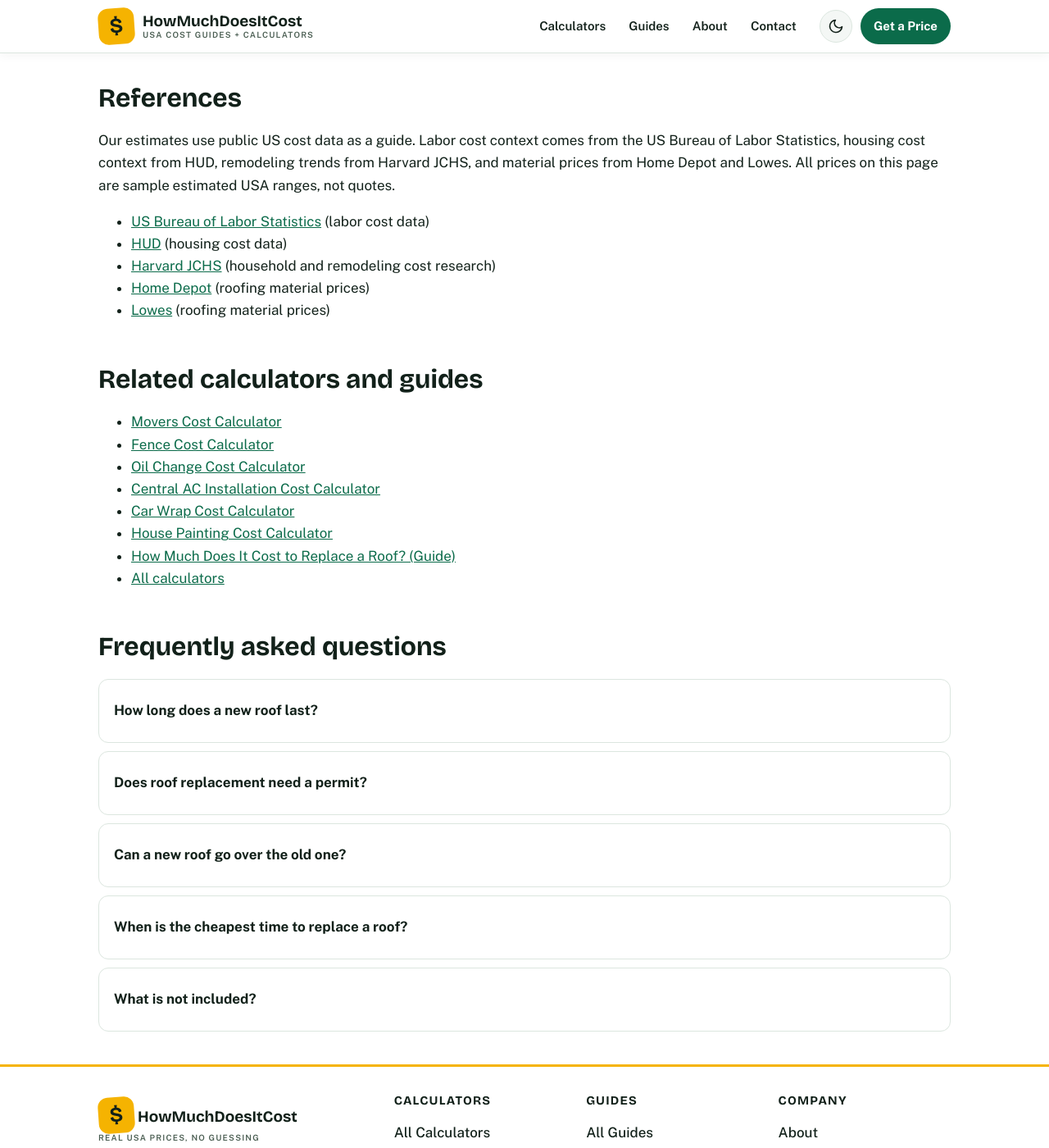
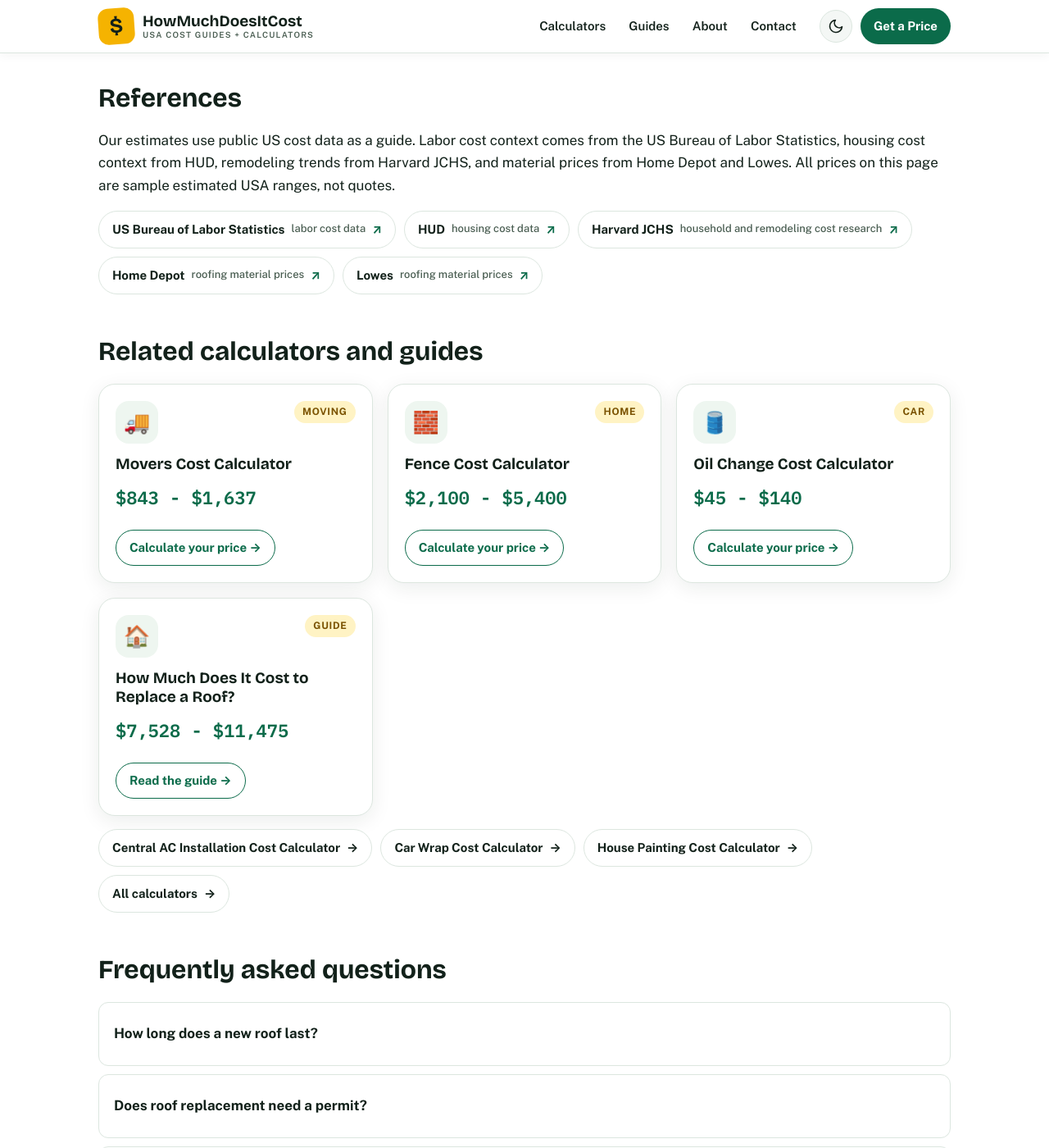
Before and after one commit to zaidmeo09-dhangal/howmuchdoesitcostusa, a Jekyll site: the page built from roof-replacement-cost-calculator.md, in a window 1280 px wide and 1400 px high, scrolled down 4023 px. Shown: the whole window at 82% size. Built offline with Jekyll 4.4.1, drawn with Linux system fonts in a browser that asks for light colours.

Commit message:
Initial deploy: add roof-replacement-cost-calculator.md

```diff
--- a/roof-replacement-cost-calculator.md
+++ b/roof-replacement-cost-calculator.md
@@ -229,25 +229,27 @@ schema: |
 
   <h2>References</h2>
   <p>Our estimates use public US cost data as a guide. Labor cost context comes from the US Bureau of Labor Statistics, housing cost context from HUD, remodeling trends from Harvard JCHS, and material prices from Home Depot and Lowes. All prices on this page are sample estimated USA ranges, not quotes.</p>
-  <ul>
-    <li><a href="https://www.bls.gov/">US Bureau of Labor Statistics</a> (labor cost data)</li>
-    <li><a href="https://www.hud.gov/">HUD</a> (housing cost data)</li>
-    <li><a href="https://www.jchs.harvard.edu/">Harvard JCHS</a> (household and remodeling cost research)</li>
-    <li><a href="https://www.homedepot.com/">Home Depot</a> (roofing material prices)</li>
-    <li><a href="https://www.lowes.com/">Lowes</a> (roofing material prices)</li>
-  </ul>
+  <ul class="ref-chips">
+  <li><a class="ref-chip" href="https://www.bls.gov/" rel="noopener"><span class="ref-name">US Bureau of Labor Statistics</span><span class="ref-note">labor cost data</span><span class="ref-arrow" aria-hidden="true">&nearr;</span></a></li>
+  <li><a class="ref-chip" href="https://www.hud.gov/" rel="noopener"><span class="ref-name">HUD</span><span class="ref-note">housing cost data</span><span class="ref-arrow" aria-hidden="true">&nearr;</span></a></li>
+  <li><a class="ref-chip" href="https://www.jchs.harvard.edu/" rel="noopener"><span class="ref-name">Harvard JCHS</span><span class="ref-note">household and remodeling cost research</span><span class="ref-arrow" aria-hidden="true">&nearr;</span></a></li>
+  <li><a class="ref-chip" href="https://www.homedepot.com/" rel="noopener"><span class="ref-name">Home Depot</span><span class="ref-note">roofing material prices</span><span class="ref-arrow" aria-hidden="true">&nearr;</span></a></li>
+  <li><a class="ref-chip" href="https://www.lowes.com/" rel="noopener"><span class="ref-name">Lowes</span><span class="ref-note">roofing material prices</span><span class="ref-arrow" aria-hidden="true">&nearr;</span></a></li>
+</ul>
 
   <h2>Related calculators and guides</h2>
-  <ul>
-    <li><a href="{{ '/movers-cost-calculator/' | relative_url }}">Movers Cost Calculator</a></li>
-    <li><a href="{{ '/fence-cost-calculator/' | relative_url }}">Fence Cost Calculator</a></li>
-    <li><a href="{{ '/oil-change-cost-calculator/' | relative_url }}">Oil Change Cost Calculator</a></li>
-    <li><a href="{{ '/central-ac-installation-cost-calculator/' | relative_url }}">Central AC Installation Cost Calculator</a></li>
-    <li><a href="{{ '/car-wrap-cost-calculator/' | relative_url }}">Car Wrap Cost Calculator</a></li>
-    <li><a href="{{ '/house-painting-cost-calculator/' | relative_url }}">House Painting Cost Calculator</a></li>
-    <li><a href="{{ '/blog/how-much-does-it-cost-to-replace-a-roof/' | relative_url }}">How Much Does It Cost to Replace a Roof? (Guide)</a></li>
-    <li><a href="{{ '/tools/' | relative_url }}">All calculators</a></li>
-  </ul>
+  <div class="grid related-grid">
+<div class="card related-card"><div class="card-top"><span class="card-icon" aria-hidden="true">🚚</span><span class="card-cat">Moving</span></div><h3><a href="{{ '/movers-cost-calculator/' | relative_url }}">Movers Cost Calculator</a></h3><p class="price">$843 - $1,637</p><a class="card-cta" href="{{ '/movers-cost-calculator/' | relative_url }}">Calculate your price &rarr;</a></div>
+<div class="card related-card"><div class="card-top"><span class="card-icon" aria-hidden="true">🧱</span><span class="card-cat">Home</span></div><h3><a href="{{ '/fence-cost-calculator/' | relative_url }}">Fence Cost Calculator</a></h3><p class="price">$2,100 - $5,400</p><a class="card-cta" href="{{ '/fence-cost-calculator/' | relative_url }}">Calculate your price &rarr;</a></div>
+<div class="card related-card"><div class="card-top"><span class="card-icon" aria-hidden="true">🛢️</span><span class="card-cat">Car</span></div><h3><a href="{{ '/oil-change-cost-calculator/' | relative_url }}">Oil Change Cost Calculator</a></h3><p class="price">$45 - $140</p><a class="card-cta" href="{{ '/oil-change-cost-calculator/' | relative_url }}">Calculate your price &rarr;</a></div>
+<div class="card related-card"><div class="card-top"><span class="card-icon" aria-hidden="true">🏠</span><span class="card-cat">Guide</span></div><h3><a href="{{ '/blog/how-much-does-it-cost-to-replace-a-roof/' | relative_url }}">How Much Does It Cost to Replace a Roof?</a></h3><p class="price">$7,528 - $11,475</p><a class="card-cta" href="{{ '/blog/how-much-does-it-cost-to-replace-a-roof/' | relative_url }}">Read the guide &rarr;</a></div>
+</div>
+<ul class="chip-list">
+  <li><a href="{{ '/central-ac-installation-cost-calculator/' | relative_url }}">Central AC Installation Cost Calculator <span aria-hidden="true">&rarr;</span></a></li>
+  <li><a href="{{ '/car-wrap-cost-calculator/' | relative_url }}">Car Wrap Cost Calculator <span aria-hidden="true">&rarr;</span></a></li>
+  <li><a href="{{ '/house-painting-cost-calculator/' | relative_url }}">House Painting Cost Calculator <span aria-hidden="true">&rarr;</span></a></li>
+  <li><a href="{{ '/tools/' | relative_url }}">All calculators <span aria-hidden="true">&rarr;</span></a></li>
+</ul>
 
   <h2>Frequently asked questions</h2>
   <details class="faq">
```
